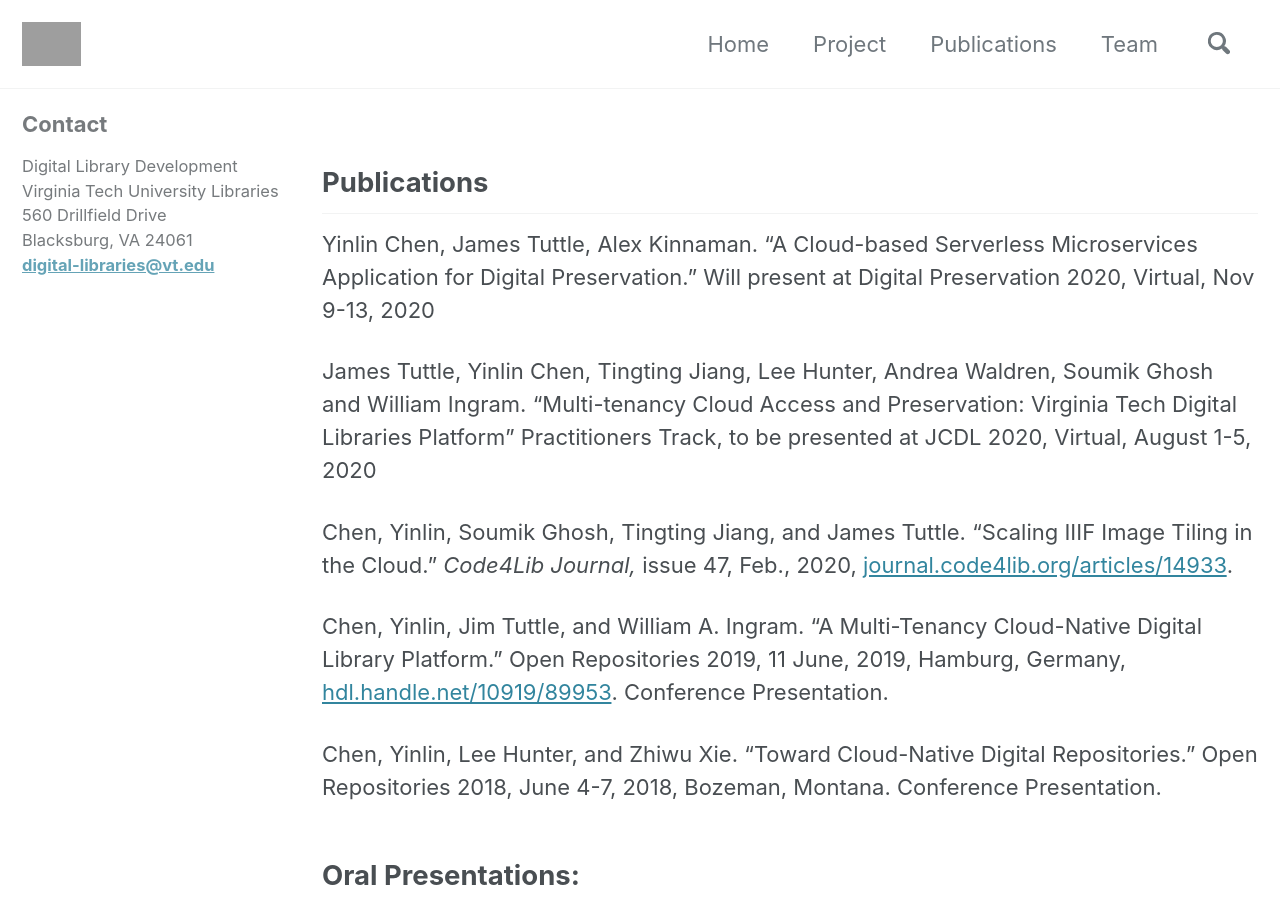
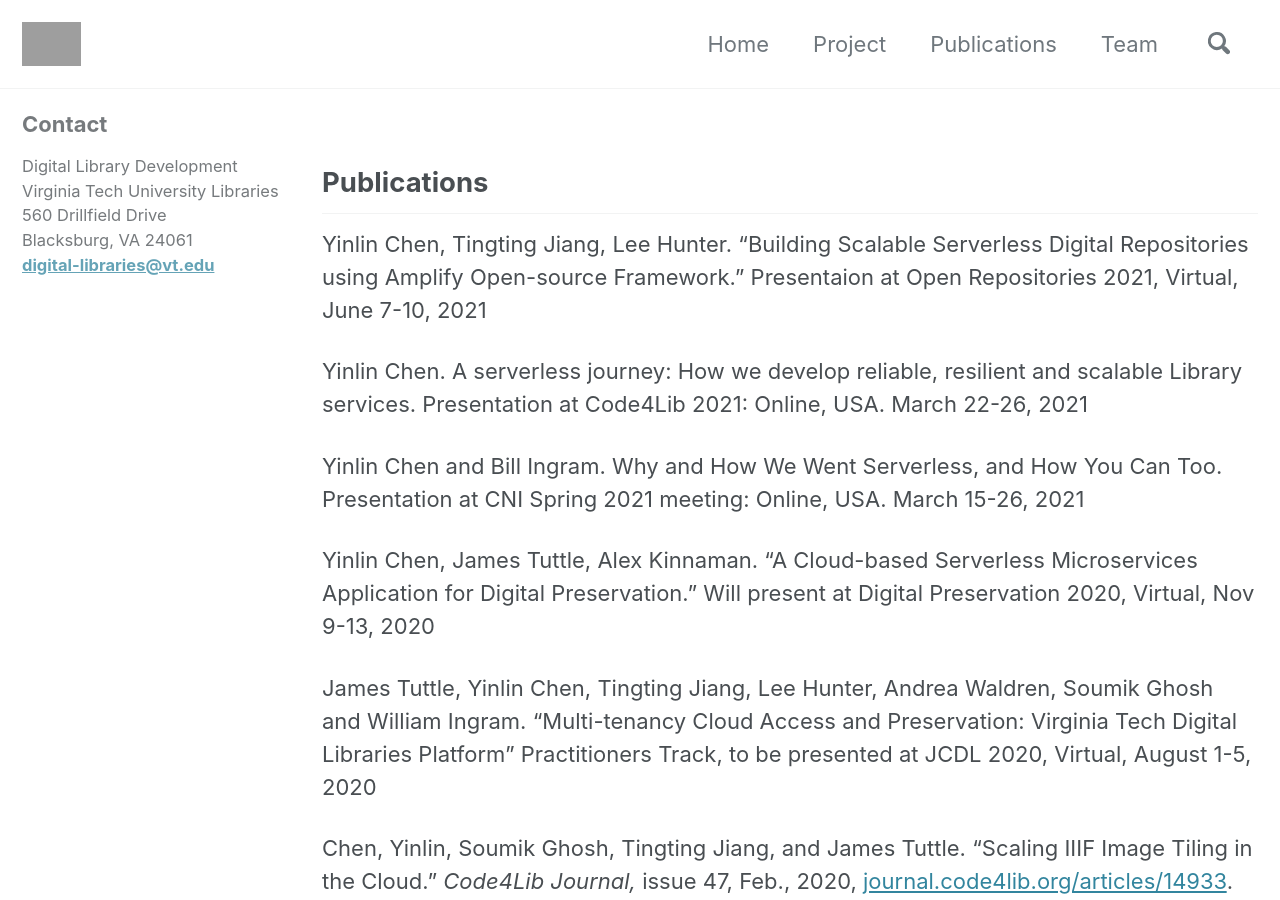
Before and after one commit to vt-digital-libraries-platform/vt-digital-libraries-platform.github.io, a Jekyll site: the page built from _pages/publications.md, in a window 1280 px wide and 900 px high. Built offline with Jekyll 4.4.1, drawn with Linux system fonts in a browser that asks for light colours; cached includes are drawn as plain includes; nearby versions of some CDN libraries; grey boxes are pictures that could not be loaded.

Commit message:
package update and publications

```diff
--- a/_pages/publications.md
+++ b/_pages/publications.md
@@ -12,6 +12,11 @@ sidebar:
             [**digital-libraries@vt.edu**](mailto:digital-libraries@vt.edu)"
 ---
 ## Publications
+Yinlin Chen, Tingting Jiang, Lee Hunter. "Building Scalable Serverless Digital Repositories using Amplify Open-source Framework." Presentaion at Open Repositories 2021, Virtual, June 7-10, 2021
+
+Yinlin Chen. A serverless journey: How we develop reliable, resilient and scalable Library services. Presentation at Code4Lib 2021: Online, USA. March 22-26, 2021
+
+Yinlin Chen and Bill Ingram. Why and How We Went Serverless, and How You Can Too. Presentation at CNI Spring 2021 meeting: Online, USA. March 15-26, 2021
 
 Yinlin Chen, James Tuttle, Alex Kinnaman. "A Cloud-based Serverless Microservices Application for Digital Preservation." Will present at Digital Preservation 2020, Virtual, Nov 9-13, 2020
 
```
Also changed, not shown: Gemfile.lock.
